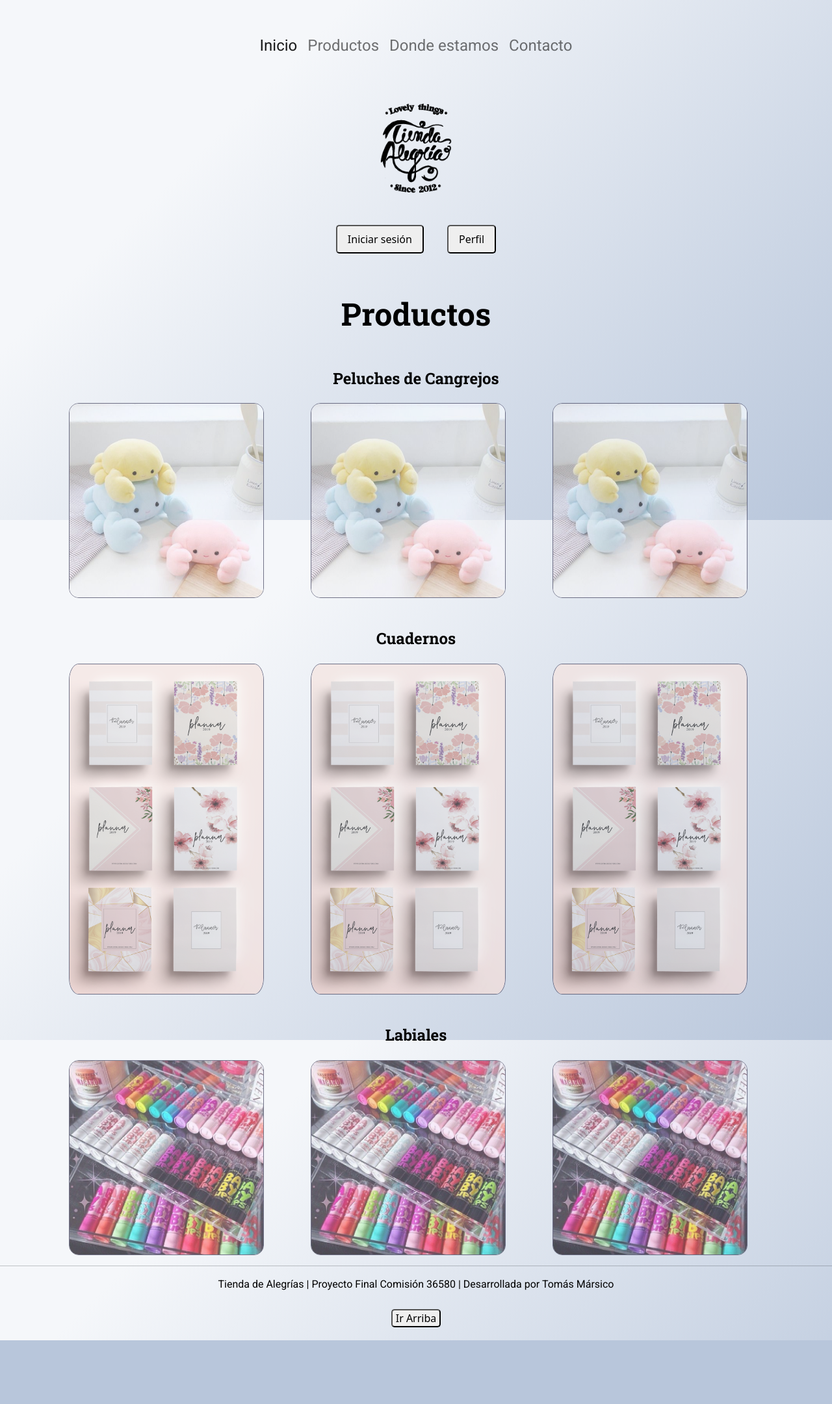
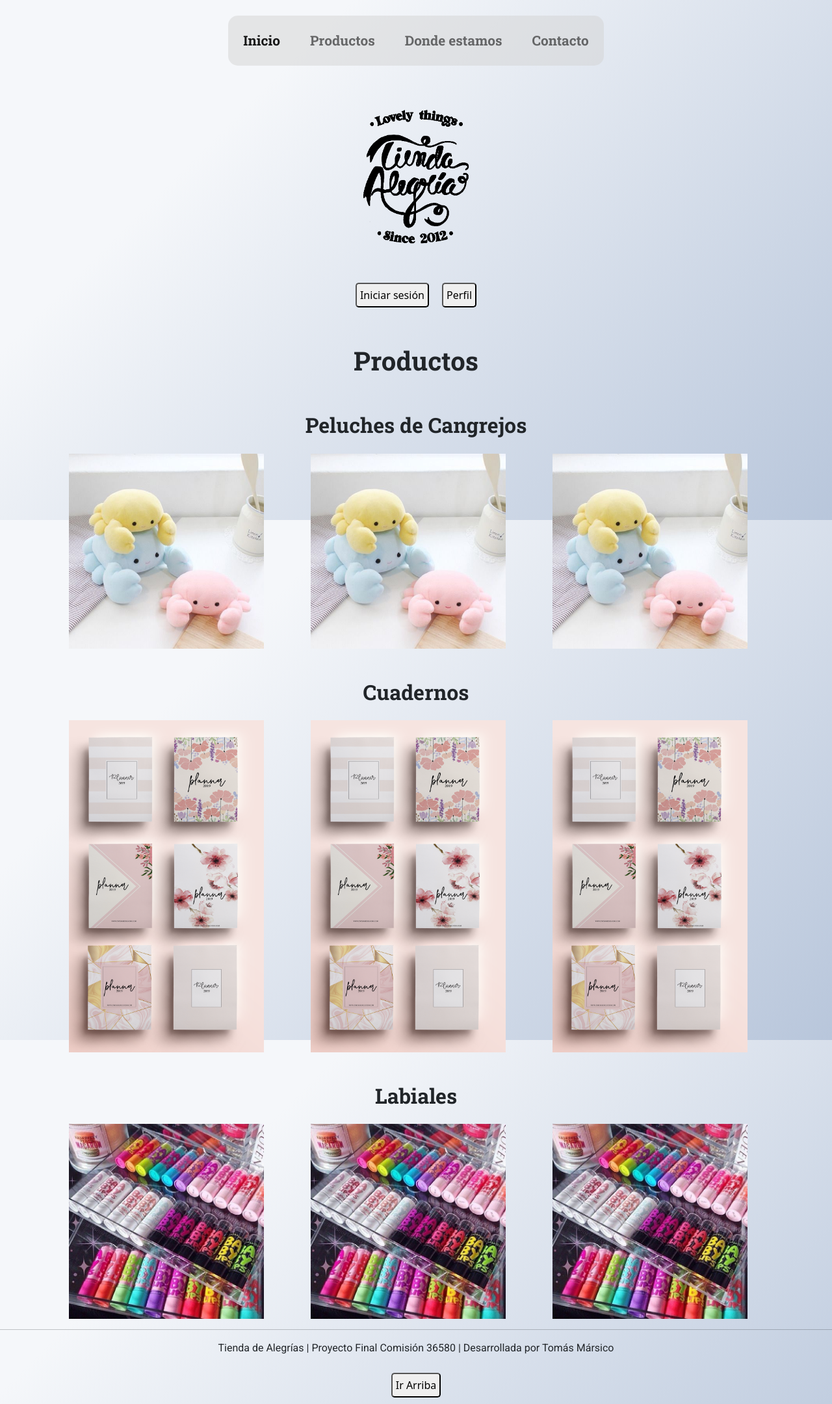
Before and after one commit to TomMarsz/TiendaDeAlegrias, a website: page pages/productos.html in a window 1280 px wide. Shown: the whole page at 65% size. Before the commit the page ends 2062 px from the top, so only its background shows below. Drawn offline with nearby package versions, Linux system fonts and the light colour scheme.

Commit message:
corrijo scss

```diff
--- a/package.json
+++ b/package.json
@@ -6,7 +6,7 @@
   "scripts": {
     "test": "echo \"Error: no test specified\" && exit 1",
     "build-css": "node-sass --include-path scss scss/styles.scss css/styles.css",
-    "watch-css": "nodemon -e scss -x \"npm  run build-css\""
+    "watch-css": "nodemon -e scss -x \"npm run build-css\""
   },
   "repository": {
     "type": "git",
--- a/pages/productos.html
+++ b/pages/productos.html
@@ -69,7 +69,7 @@
             /></a>
           </div>
         <!-- profile button -->
-        <section class="col-12 text-center sideNavButton">
+        <section class="col-12 sideNavButton">
           <a href="login.html"
             ><input type="button" value="Iniciar sesión" class="logInButton"
           /></a>
--- a/scss/styles.scss
+++ b/scss/styles.scss
@@ -5,127 +5,111 @@
   box-sizing: border-box;
 }
 
-  body{
+/*
+font-family: 'Roboto', sans-serif;
+font-family: 'Roboto Slab', serif;
+*/
+
+body {
   background-color: #b8c6db;
   background-image: linear-gradient(315deg, #b8c6db 0%, #f5f7fa 74%);
-    background-attachment: fixed ;
+  background-attachment: fixed;
 }
 
+/* HEADER */
 
-  /* HEADER */
+// navbar
+nav {
+  display: flex;
+  text-align: center;
+  ul {
+    background-color: rgba(211, 211, 211, 0.5);
+    border-radius: 15px;
+    li {
+      padding: 15px;
+      a {
+        font-family: "Roboto Slab", serif;
+        font-size: 1.3rem;
+        color: black;
+        &:hover {
+          color: black !important;
+        }
+      }
+    }
+  }
+}
+
+// logo
 #arriba {
-    height: 200px;
-    width: 200px;
+  height: 300px;
+  width: 300px;
 }
-  /* navbar */
-  .nav {
-    background-color: lightgrey;
-    height: 25vh;
-    border-radius: 25px;
+
+// profile button
+.sideNavButton {
   display: flex;
-    flex-direction: column;
   justify-content: center;
-  }
-  ul{
-    margin-top: 10px;
-  }
-  nav ul li {
-    list-style-type: none;
-    margin: 10px auto;
-  }
-  nav ul li a {
-    font-family: 'Roboto', sans-serif;
-    text-decoration: none;
-    color: black;
-    font-size: 1.5rem;
-    transition: all 0.7s;
-  }
-  nav ul li a:hover {
-    color: rgb(255, 255, 255);
-    background-color: grey;
-    border-radius: 10px;
-  }
-  .profileButton, .logInButton, .formButton, .goupButton{
-    /* display: none; */ /*La idea es hacerlo aparecer luego del login*/
-    margin: 1rem;
-    padding: 0.5rem 1rem;
+  .logInButton,
+  .profileButton {
+    padding: 5px;
+    margin: 10px;
     border-radius: 5px;
-  }
-  .profileButton:hover, .logInButton:hover, .formButton:hover, .goupButton:hover {
+    &:hover {
       background-color: black;
       color: white;
-    border-radius: 5px;
-    transition: all 0.7s;
+    }
+    a {
+      margin: 5px;
+      font-family: "Roboto Slab", serif;
+    }
+  }
 }
 
 /* MAIN */
-  h1 {
-    font-family: 'Roboto Slab', serif;
-    font-size: 3rem;
+
+h1,
+h2 {
+  font-family: "Roboto Slab", serif;
   text-align: center;
-    color: black;
-  }
-  h2 {
-    font-family: 'Roboto Slab', serif;
-    font-size: 1.5rem;
-    text-align: center;
-    color: black;
-  }
-  p {
-    font-family: 'Roboto', sans-serif;
-    line-height: 1.5;
-    color: black;
-  }
-
-  /* PRODUCTOS */
-  .imgProduct {
-    border-radius: 5%;
-    opacity: 0.7;
-    border: 1px solid #3b3b58;
-  }
-  .imgProduct:hover {
-    opacity: 1;
 }
 
 /* FORM */
 form {
-    font-family: 'Roboto', sans-serif;
+  .form-label {
+    font-family: "Roboto", sans-serif;
+    font-size: 1rem;
   }
-  label,
-  form input {
-    font-size: 1.2rem;
 }
-
-  /* CONTACT */
-  .profile{
-    display: flex;
-    flex-wrap: wrap;
-    flex-direction: column;
+.formButton {
+  padding: 5px;
+  margin: 10px;
+  border-radius: 5px;
+  &:hover {
+    background-color: black;
+    color: white;
   }
-  .profileInfo p {
-    margin: 10px;
+  a {
+    font-family: "Roboto Slab", serif;
   }
-  .profilePicture {
-    height: 200px;
 }
 
 /* FOOTER */
-  footer {
+
+.footer .row {
   text-align: center;
-    margin: 10px;
+  p {
+    font-family: "Roboto", sans-serif;
   }
   .goupButton {
-    margin: 10px auto;
-    padding: 0 5px;
+    padding: 5px;
+    margin: 10px;
+    border-radius: 5px;
+    &:hover {
+      background-color: black;
+      color: white;
     }
-
-  /*MEDIA QUERRIES*/
-
-  /* desktop */
-  @media only screen and (min-width: 1024px){
-    ul{
-      display: flex;
-      flex-direction: row;
-      align-items: center;
+    a {
+      font-family: "Roboto Slab", serif;
     }
   }
+}
```
Also changed, not shown: index.html (+1 -1 lines), pages/contacto.html (+1 -1 lines), pages/dondeestamos.html (+1 -1 lines), pages/login.html (+1 -1 lines), pages/perfil.html (+1 -1 lines), css/styles.css. Lines whose indentation alone changed are shown as unchanged.
